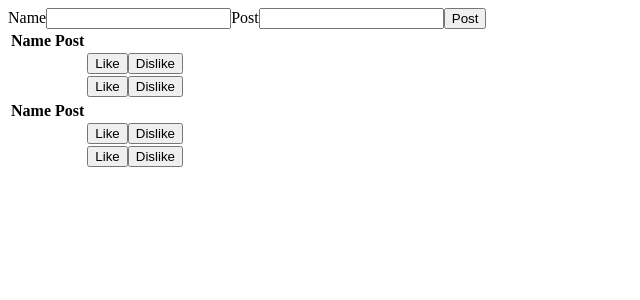
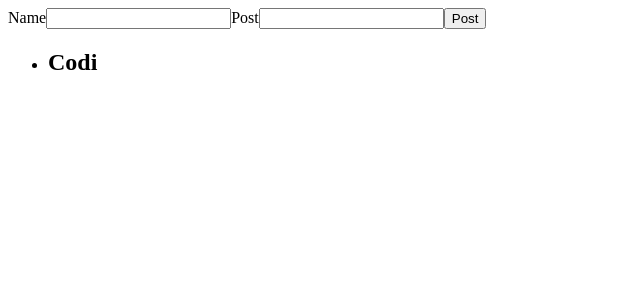
Before and after one commit to CodiKing/socialFeed, a React (Create React App) app: page / in a window 1280 px wide. Shown: the top 300 px of the page, without its empty margins (0-640 px from the left). Built offline with nearby package versions, Linux system fonts and the light colour scheme.

Commit message:
Fixed post and display posts, working on button functionailty

```diff
--- a/src/App.js
+++ b/src/App.js
@@ -6,7 +6,7 @@ import Post from './Post';
 
 function App() {
 
-  const [entries,setEntries] = useState([{name:''},{post:''}])
+  const [entries,setEntries] = useState([{name:'Codi',post:'Hello'}])
 
   function addNewPost(entry){
     let tempEntries=[...entries, entry];
@@ -16,7 +16,7 @@ function App() {
   return (
     <div>
       <CreatePost addNewPost={addNewPost} />
-      <Post parentEntries={entries}/>
+
       <DisplayPosts parentEntries={entries}/>
 
     </div>
--- a/src/displayPosts.jsx
+++ b/src/displayPosts.jsx
@@ -1,5 +1,5 @@
 import React, { useState, useEffect } from 'react';
-
+import Post from './Post';
 const DisplayPosts = (props) => {
 
   const [postData, setPostData] =useState([])
@@ -12,30 +12,11 @@ const DisplayPosts = (props) => {
 
   }, [props.parentEntries])
   return (
-    <table>
-    <thead>
-      <tr>
-        <th>Name</th>
-        <th>Post</th>
-      </tr>
-    </thead>
-    <tbody>
-      {props.parentEntries.map((entry) =>{
-        return(
-          <tr>
 
-            <td>{entry.name}</td>
-            <td>{entry.post}</td>
-            <button type='toggle'>Like</button>
-            <button type='toggle'>Dislike</button>
-          </tr>
-
-        );
-      })}
-    </tbody>
-  </table>);
-
-
+ <ul>
+   {props.parentEntries.map((entry)=> <li><Post entry={entry}/></li>)}
+ </ul>
+  );
 
 
 }
--- a/src/post.jsx
+++ b/src/post.jsx
@@ -1,28 +1,11 @@
 
 const Post = (props) => {
     return (
-        <table>
-        <thead>
-          <tr>
-            <th>Name</th>
-            <th>Post</th>
-          </tr>
-        </thead>
-        <tbody>
-          {props.parentEntries.map((entry) =>{
-            return(
-              <tr>
+    <div>
+      <h2>{props.entry.name}</h2>
 
-                <td>{entry.name}</td>
-                <td>{entry.post}</td>
-                <button type='toggle'>Like</button>
-                <button type='toggle'>Dislike</button>
-              </tr>
-
-            );
-          })}
-        </tbody>
-      </table>);
+      </div>
+      );
 }
 
 
```
